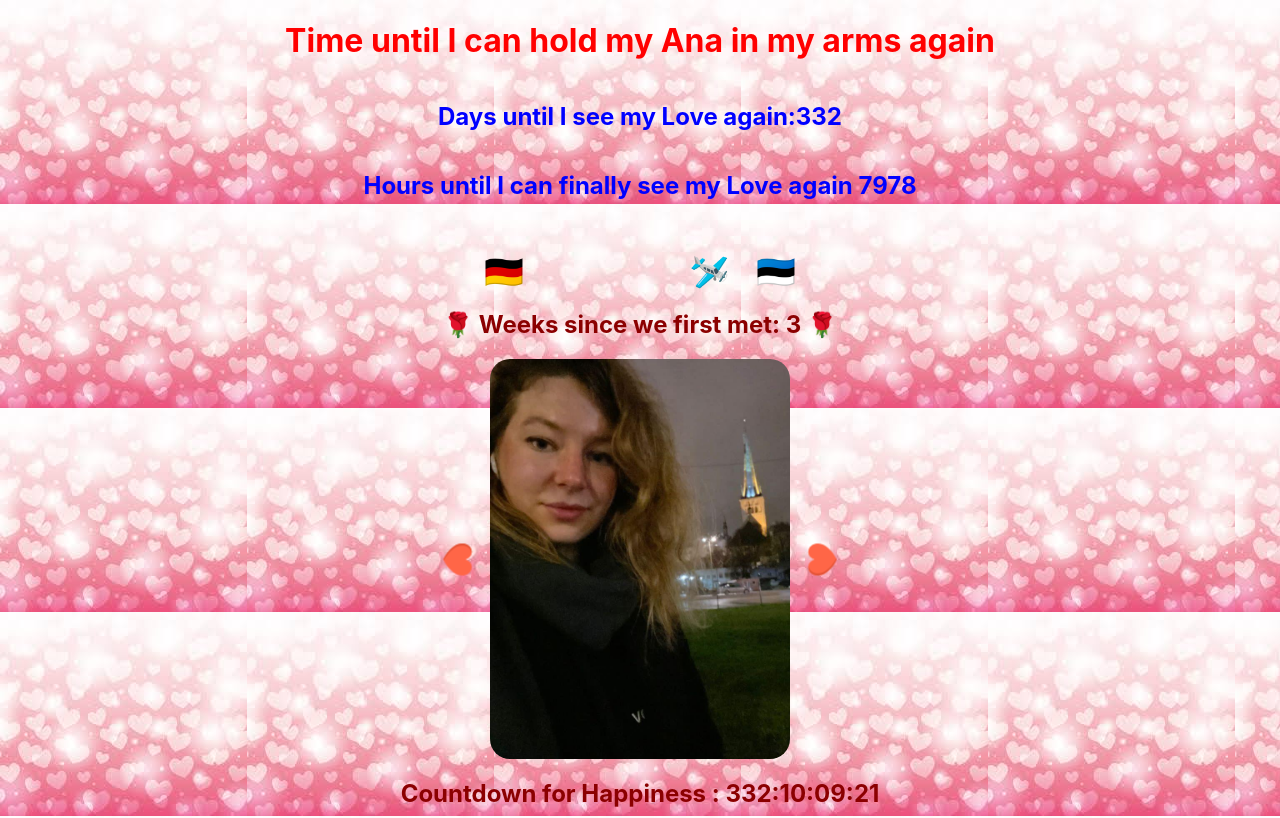
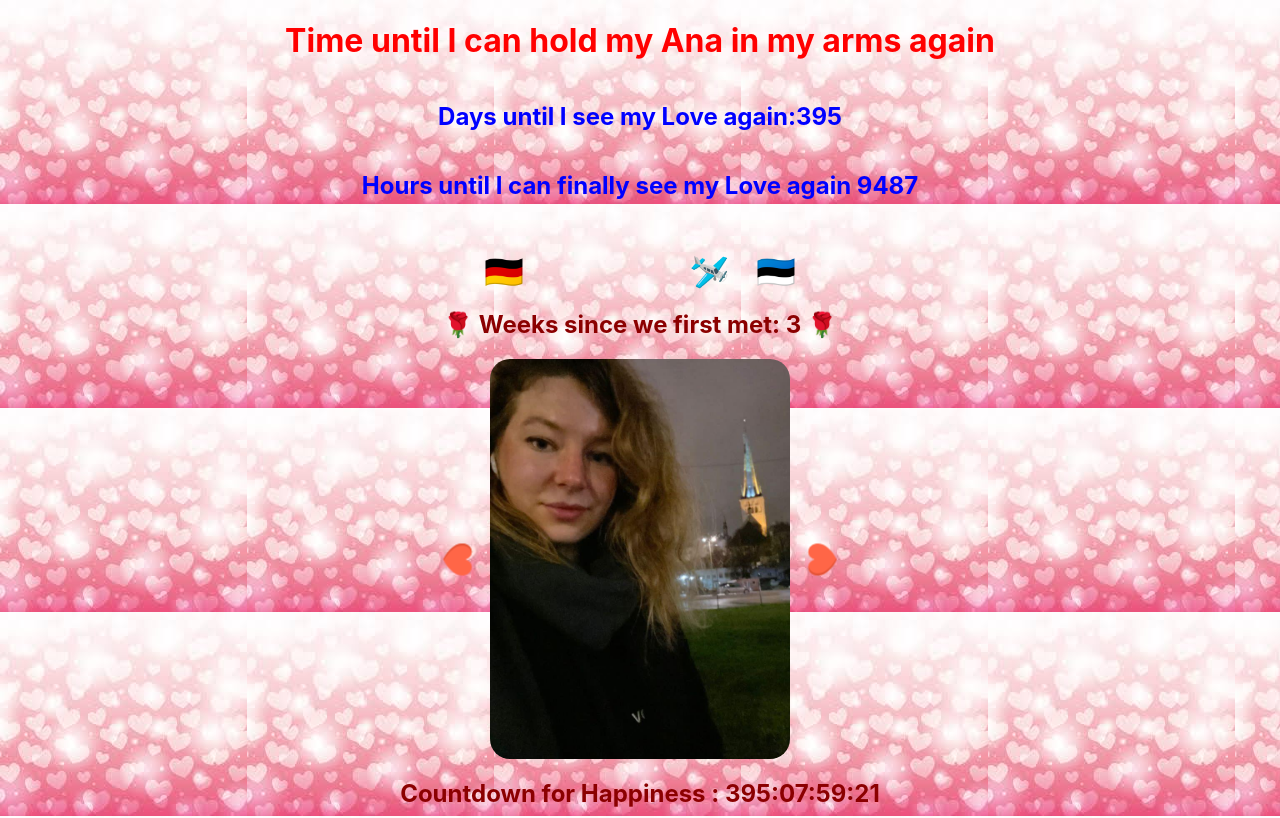
Before and after one commit to FinnyChSt/SeeMyLoveAgain, a React (Create React App) app: page / in a window 1280 px wide. Shown: the top 818 px of the page. Built offline with nearby package versions, Linux system fonts and the light colour scheme.

Commit message:
Update date december (#21)
* newCountdown

* add changes

* updateDateDecember

```diff
--- a/src/App.tsx
+++ b/src/App.tsx
@@ -26,8 +26,8 @@ import {
 } from "./App.styledComponents";
 
 function App() {
-  const arrival = new Date(2023, 9, 18, 20, 55).getTime();
-  const startDate = new Date(2023, 8, 22, 10, 35).getTime();
+  const arrival = new Date(2023, 11, 20, 18, 45).getTime();
+  const startDate = new Date(2023, 10, 24, 15, 20).getTime();
   const dayWeMet = new Date(2022, 9, 27).getTime();
   const currentDate = Date.now();
   const [timeLeft, setTimeLeft] = useState(arrival - currentDate);
```
Also changed, not shown: 5 other files (tests, documents, lock files or other folders).
